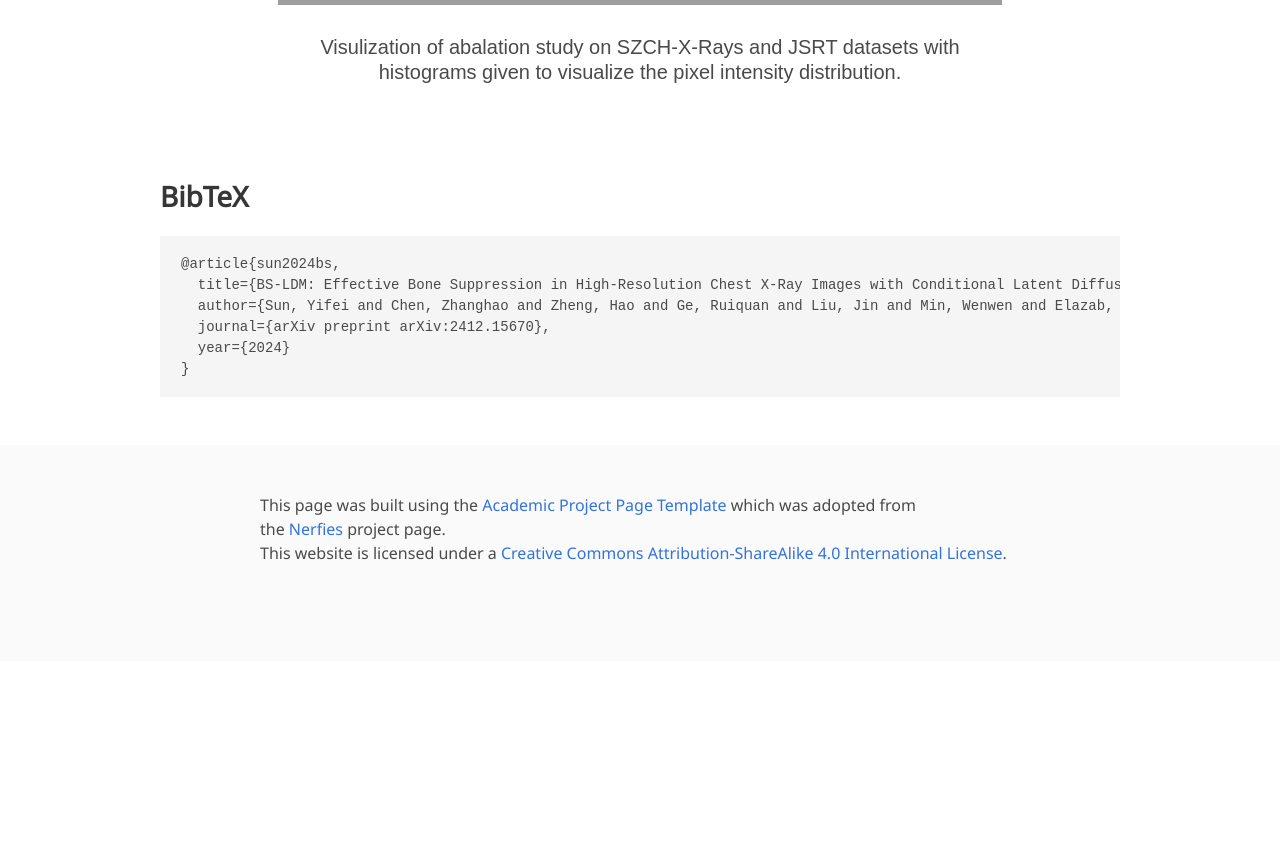
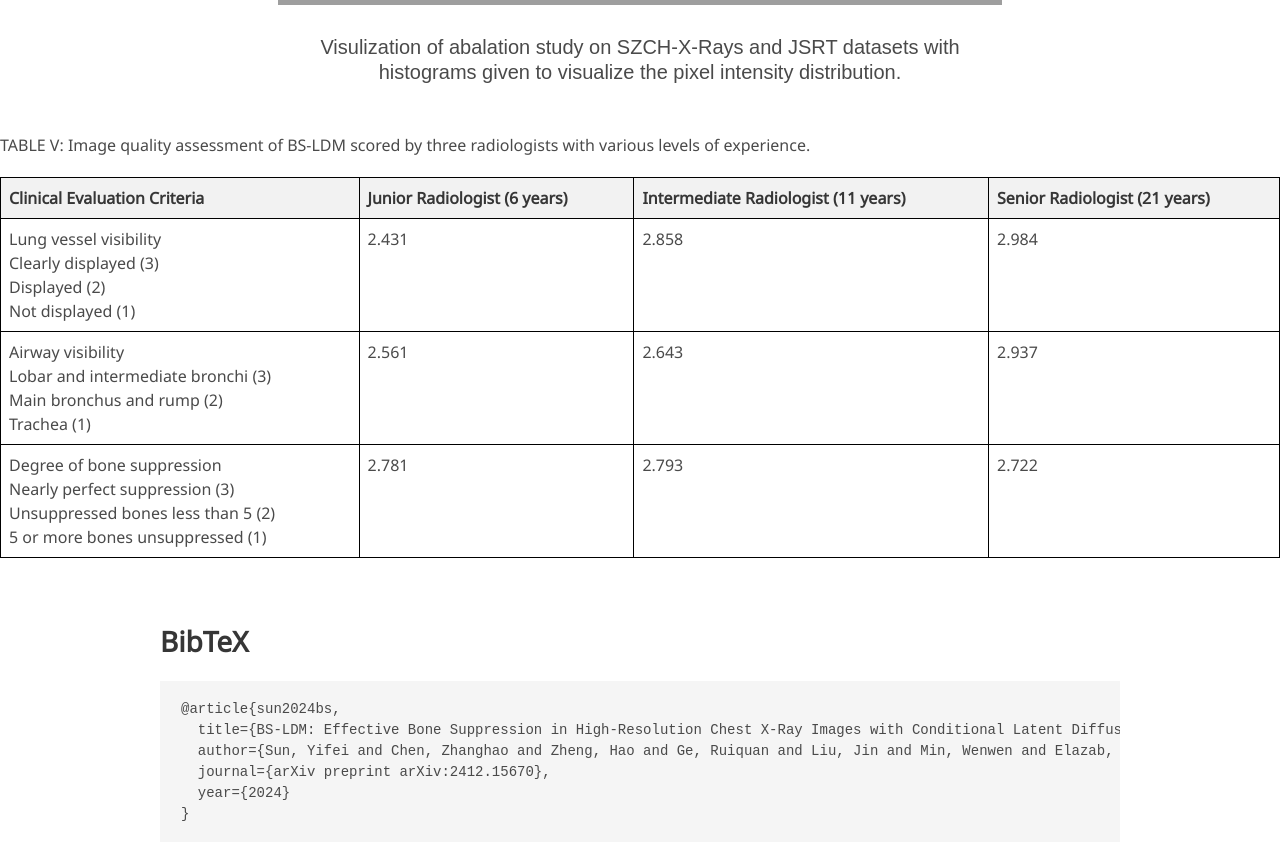
Before and after one commit to Benny0323/BS-LDM-Project-Page, a plain HTML site: page index.html in a window 1280 px wide. Shown: the part 3720-4575 px from the top of the page. Before the commit the page ends 4381 px from the top, so only its background shows below. Drawn offline with nearby package versions, Linux system fonts and the light colour scheme; grey boxes are pictures that could not be loaded; some icons are missing; a web font is replaced by a local one.

Commit message:
Update index.html

```diff
--- a/index.html
+++ b/index.html
@@ -243,6 +243,62 @@
 </section>
 <!-- End image carousel -->
 
+<head>
+    <meta charset="UTF-8">
+    <meta name="viewport" content="width=device-width, initial-scale=1.0">
+    <title>Table Example</title>
+    <style>
+        table {
+            width: 100%;
+            border-collapse: collapse;
+            margin: 20px 0;
+        }
+        th, td {
+            border: 1px solid black;
+            text-align: center;
+            padding: 8px;
+        }
+        th {
+            background-color: #f2f2f2;
+        }
+    </style>
+</head>
+<body>
+
+<h2>TABLE V: Image quality assessment of BS-LDM scored by three radiologists with various levels of experience.</h2>
+<table>
+    <thead>
+        <tr>
+            <th>Clinical Evaluation Criteria</th>
+            <th>Junior Radiologist (6 years)</th>
+            <th>Intermediate Radiologist (11 years)</th>
+            <th>Senior Radiologist (21 years)</th>
+        </tr>
+    </thead>
+    <tbody>
+        <tr>
+            <td>Lung vessel visibility<br>Clearly displayed (3)<br>Displayed (2)<br>Not displayed (1)</td>
+            <td>2.431</td>
+            <td>2.858</td>
+            <td>2.984</td>
+        </tr>
+        <tr>
+            <td>Airway visibility<br>Lobar and intermediate bronchi (3)<br>Main bronchus and rump (2)<br>Trachea (1)</td>
+            <td>2.561</td>
+            <td>2.643</td>
+            <td>2.937</td>
+        </tr>
+        <tr>
+            <td>Degree of bone suppression<br>Nearly perfect suppression (3)<br>Unsuppressed bones less than 5 (2)<br>5 or more bones unsuppressed (1)</td>
+            <td>2.781</td>
+            <td>2.793</td>
+            <td>2.722</td>
+        </tr>
+    </tbody>
+</table>
+</body>
+
+
 <!--BibTex citation -->
   <section class="section" id="BibTeX">
     <div class="container is-max-desktop content">
```
